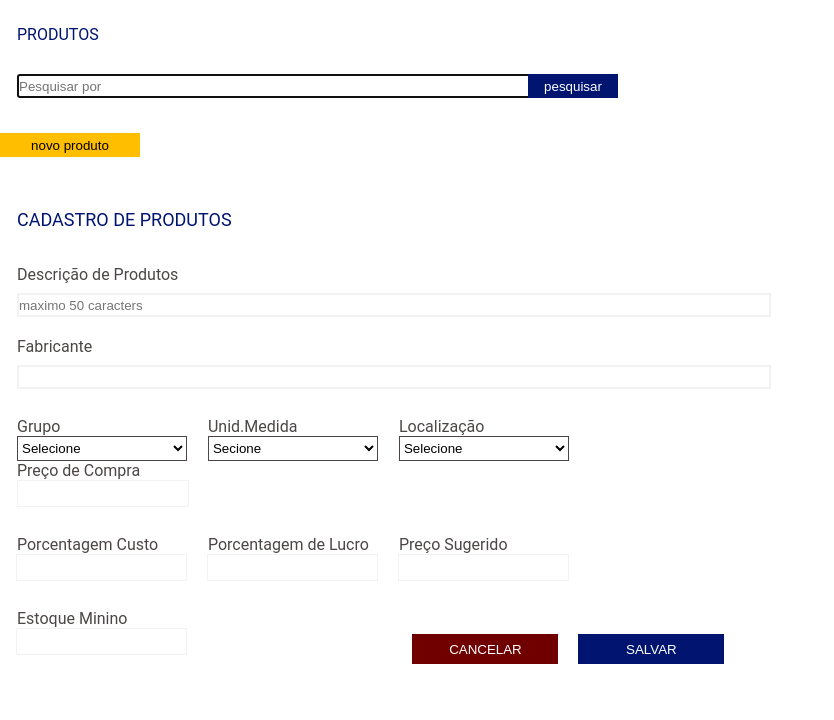
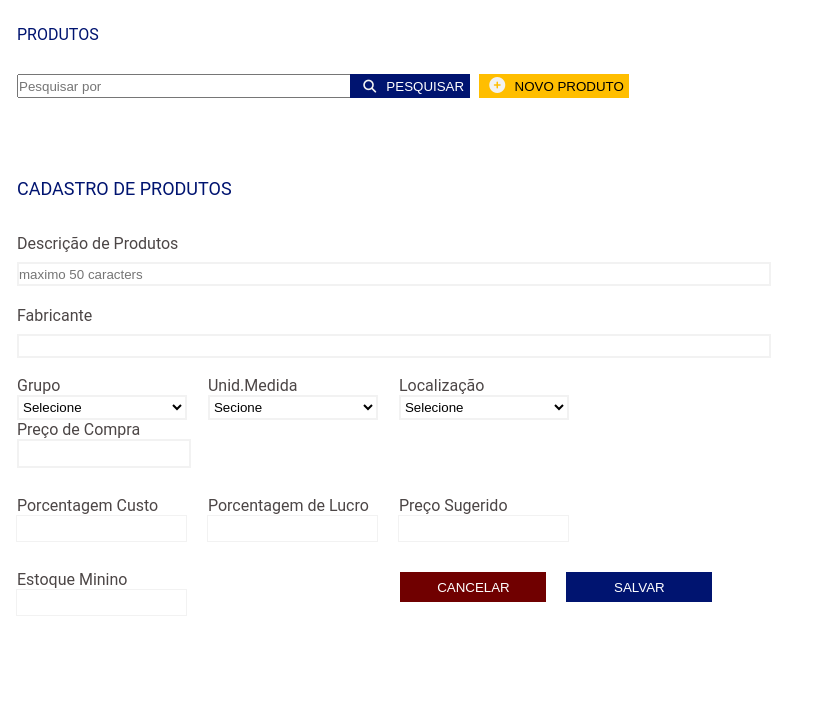
Before and after one commit to cairon-henrique-60/cairon-h.github.io, a plain HTML site: page formulario-produtos.html in a window 1280 px wide. Shown: the whole page, without its empty margins (0-834 px from the left). Drawn offline with Linux system fonts and the light colour scheme.

Commit message:
Finalizado Alinhamentos, estilos e cores

```diff
--- a/form-produtos.css
+++ b/form-produtos.css
@@ -9,7 +9,6 @@ body{
     @import url('https://fonts.googleapis.com/css2?family=Roboto:ital,wght@0,300;0,700;0,900;1,300;1,700;1,900&display=swap');
     font-family: 'Roboto', sans-serif;
 }
-
 
 .pesquisa{
     height: 143px;
@@ -23,9 +22,10 @@ body{
 }
 
 .pesq-produtos {
-    width: 573px;
+    width: 55%;
     height: 20px;
     margin: 30px -70px 35px 17px;
+    outline: none;
 }
 
 .btn-pesquisar{
@@ -34,18 +34,38 @@ body{
     background: #001470;
     color: #fff;
     border: none;
+    margin-right: 15px;
+    padding-left: 30px;
+    text-transform: uppercase;
+    box-sizing: content-box;
+}
+
+#lupa{
+    position: relative;
+    margin-right: -30px;
+    color: #F2F2F2;
+    font-size: 13px;
 }
 
 .novo-fonr{
     background: #FFBE00;
     border: none;
     height: 24px;
-    width: 140px;
+    width: 120px;
+    padding-left: 30px;
+    text-transform: uppercase;
+    box-sizing: content-box;
+}
+
+#search{
+    position: relative;
+    margin-right: -30px;
+    color: #F2F2F2 ;
 }
 
 .container-cadastro{
     width: 100%;
-    margin-top: 41px;
+    margin-top: -15px;
 }
 
 .form-cadastro legend{
@@ -67,11 +87,13 @@ body{
     width: 750px;
     height: 20px;
     border: 2px solid #F2F2F2;
+    outline: none;
+    color: #4C4646;
 }
 
 .pesqui fieldset{
     border: none;
-    margin-top: 28px;
+    margin-top: 18px;
     width: 100%;
 }
 
@@ -83,8 +105,9 @@ body{
     margin-left: 17px;
     height: 25px;
     width: 170px;
-    border: 1px solid #4C4646;
+    border: 2px solid #f2f2f2;
     background: #fff;
+    outline: none;
 }
 
 .form-pesquisa span{
@@ -98,7 +121,7 @@ body{
     margin-left: 17px;
     height: 25px;
     width: 170px;
-    border: 1px solid #f2f2f2;
+    border: 2px solid #f2f2f2;
 }
 
 .form-custo fieldset{
@@ -122,11 +145,12 @@ body{
     height: 25px;
     margin-left: 16px;
     border: 1px solid #F2F2F2;
+    outline: none;
 }
 
 .saida {
     float: right;
-    margin: 53px 18px
+    margin: 30px 30px;
 }
 
 .saida input{
--- a/formulario-produtos.html
+++ b/formulario-produtos.html
@@ -9,14 +9,16 @@
     <title>Cadastro de Produtos</title>
 </head>
 <body>
-    <section class="produtos">
+    <section class="cadastro-produtos">
         <div class="pesquisa">
             <form  class="container-pesquisa">
                 <legend>Produtos</legend>
                 <label>
                     <input class="pesq-produtos" type="text" placeholder="Pesquisar por" autofocus required>
                 </label>
-                <input  class="btn-pesquisar"  type="submit" value="pesquisar">
+                <i id="lupa" class="fas fa-search"></i>
+                <input  class="btn-pesquisar"  type="submit"value="pesquisar">
+                <i  id="search" class="fas fa-plus-circle"></i>
                 <input class="novo-fonr" type="button" value="novo produto" >
             </form>
         </div>
@@ -118,5 +120,7 @@
             </form>
         </div>
     </section>
+    <script src="https://kit.fontawesome.com/562a71b37f.js" crossorigin="anonymous"></script>
+
 </body>
 </html>
```
